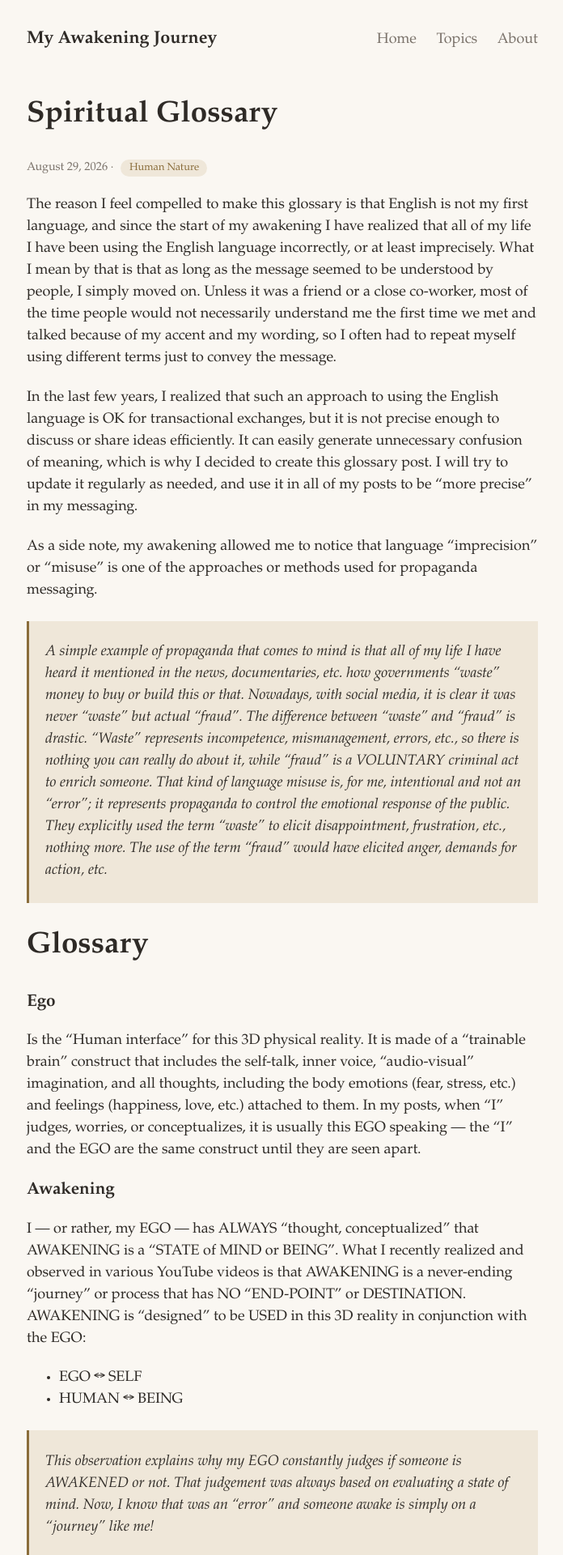
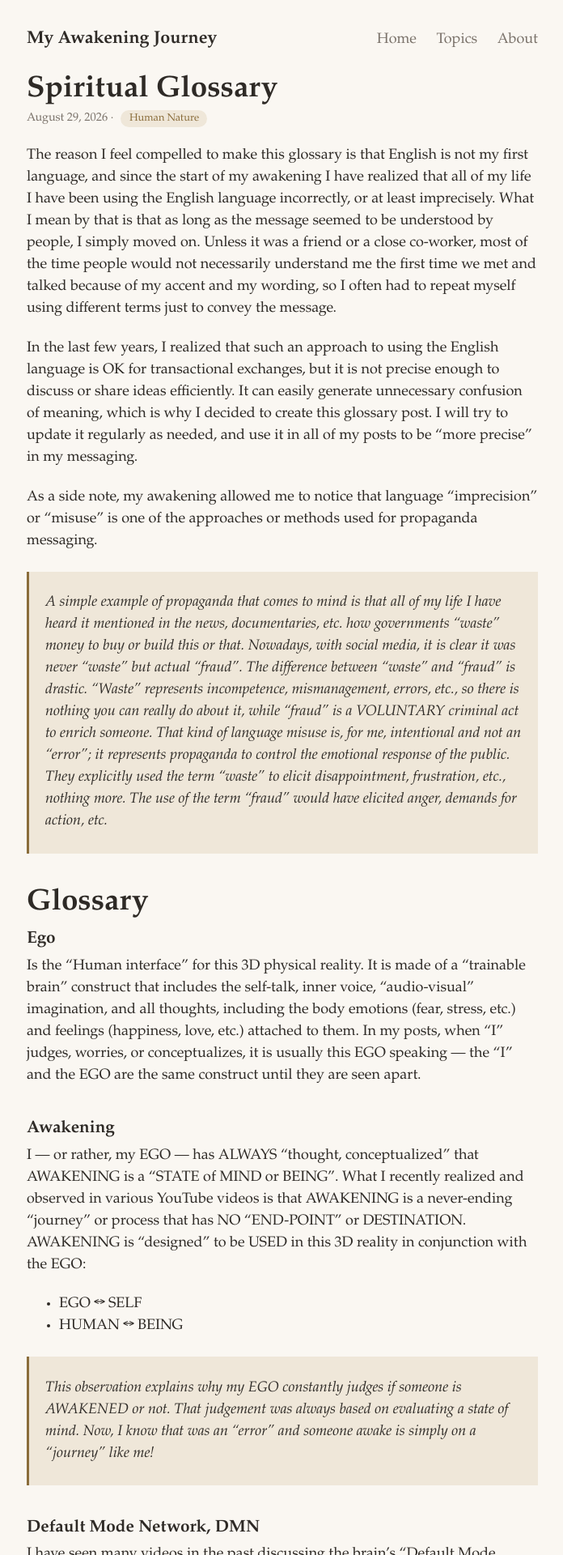
Before and after one commit to FrancoisCharette/myAwakeningJourney, a Jekyll site: the page built from _posts/2026-08-29-spiritual-glossary.md, in a window 1280 px wide. Shown: the top 1920 px of the page at 81% size, without its empty margins (291-987 px from the left). Built offline with Jekyll 4.4.1, drawn with Linux system fonts in a browser that asks for light colours; comment, search, counter and statistics services are not loaded.

Commit message:
Asymmetric heading spacing: tight below, generous above

```diff
--- a/_posts/2026-08-29-spiritual-glossary.md
+++ b/_posts/2026-08-29-spiritual-glossary.md
@@ -13,7 +13,9 @@ As a side note, my awakening allowed me to notice that language "imprecision" or
 > A simple example of propaganda that comes to mind is that all of my life I have heard it mentioned in the news, documentaries, etc. how governments "waste" money to buy or build this or that. Nowadays, with social media, it is clear it was never "waste" but actual "fraud". The difference between "waste" and "fraud" is drastic. "Waste" represents incompetence, mismanagement, errors, etc., so there is nothing you can really do about it, while "fraud" is a VOLUNTARY criminal act to enrich someone. That kind of language misuse is, for me, intentional and not an "error"; it _represents propaganda_ to control the emotional response of the public. They explicitly used the term "waste" to elicit disappointment, frustration, etc., nothing more. The use of the term "fraud" would have elicited anger, demands for action, etc.
 
 
+
 # Glossary
+
 
 ### Ego
 Is the "Human interface" for this 3D physical reality. It is made of a "trainable brain" construct that includes the self-talk, inner voice, "audio-visual" imagination, and all thoughts, including the body emotions (fear, stress, etc.) and feelings (happiness, love, etc.) attached to them. In my posts, when "I" judges, worries, or conceptualizes, it is usually this EGO speaking — the "I" and the EGO are the same construct until they are seen apart.
@@ -31,6 +33,7 @@ I — or rather, my EGO — has ALWAYS "thought, conceptualized" that AWAKENING
 ### Default Mode Network, DMN
 I have seen many videos in the past discussing the brain's "Default Mode Network". Neuroscience identified it as being active when self-talk or the inner voice is present.
 
+
 # References
 
 - [A default mode of brain function (PNAS 2001)](https://www.researchgate.net/publication/12122387_A_default_mode_of_brain_function)
--- a/assets/css/style.css
+++ b/assets/css/style.css
@@ -68,7 +68,14 @@ p { margin: 1.2em 0; }
 
 .content { padding-bottom: 3rem; }
 
-h1, h2, h3 { line-height: 1.3; }
+/* A heading belongs to the text below it: generous space above, tight below.
+   The `+ *` rule is required — adjacent margins collapse to the larger of the
+   two, so the following block's top margin has to be removed as well. */
+h1, h2, h3 { line-height: 1.3; margin-top: 2.4rem; margin-bottom: 0; }
+:is(h1, h2, h3) + * { margin-top: 0.4rem; }
+
+/* Headings the layout places itself keep their own spacing. */
+.post-header h1, .post-preview h2, .comments h2 { margin-top: 0; }
 h1 { font-size: 2.3rem; }
 h2 { font-size: 1.75rem; }
 h3 { font-size: 1.3rem; }
```
